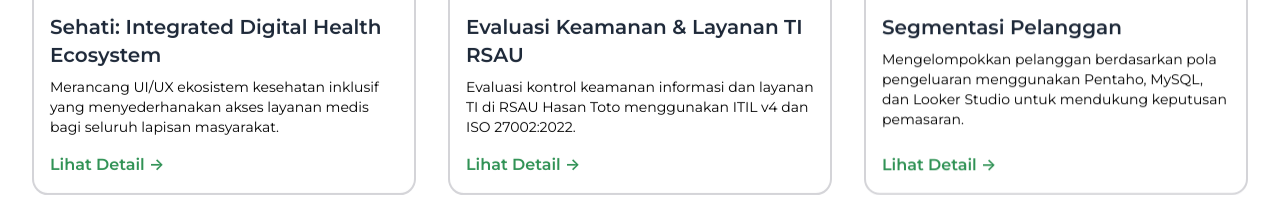
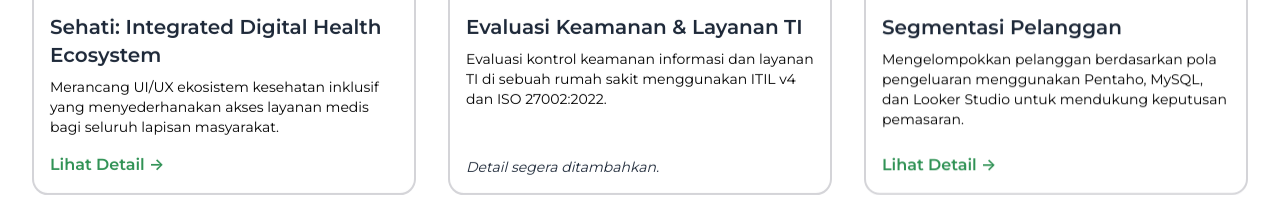
Before and after one commit to farrelalfaqih/portofolioFarrel, a website: page index.html in a window 1280 px wide. Shown: the part 4364-4588 px from the top of the page. Drawn offline with Linux system fonts and the light colour scheme.

Commit message:
Anonymize RSAU project card: remove hospital name & detail link

```diff
--- a/index.html
+++ b/index.html
@@ -367,16 +367,12 @@
           <article class="card-animate border-2 border-zinc-300 rounded-2xl p-4 flex flex-col h-full bg-white
                           transition-all hover:-translate-y-2 hover:shadow-xl hover:border-primary"
                    style="transition-delay:.1s">
-            <img src="./assets/img/RSAU.jpeg" alt="RSAU" class="w-full h-48 object-cover rounded-2xl mb-4" loading="lazy">
-            <h3 class="font-mont text-xl font-semibold mb-2">Evaluasi Keamanan &amp; Layanan TI RSAU</h3>
+            <img src="./assets/img/RSAU.jpeg" alt="RSU" class="w-full h-48 object-cover rounded-2xl mb-4" loading="lazy">
+            <h3 class="font-mont text-xl font-semibold mb-2">Evaluasi Keamanan &amp; Layanan TI</h3>
             <p class="font-mont text-sm text-black mb-4">
-              Evaluasi kontrol keamanan informasi dan layanan TI di RSAU Hasan Toto menggunakan ITIL v4 dan ISO 27002:2022.
+              Evaluasi kontrol keamanan informasi dan layanan TI di sebuah rumah sakit menggunakan ITIL v4 dan ISO 27002:2022.
             </p>
-            <a href="https://drive.google.com/file/d/1cWR3xLioKau2Kll5sJOZYSFY02FjgGKF/view?usp=sharing"
-               target="_blank" rel="noopener noreferrer"
-               class="mt-auto text-primary font-semibold hover:underline">
-              Lihat Detail →
-            </a>
+            <p class="mt-auto text-sm text-gray-500 italic">Detail segera ditambahkan.</p>
           </article>
 
           <!-- Project Card 03 -->
```
